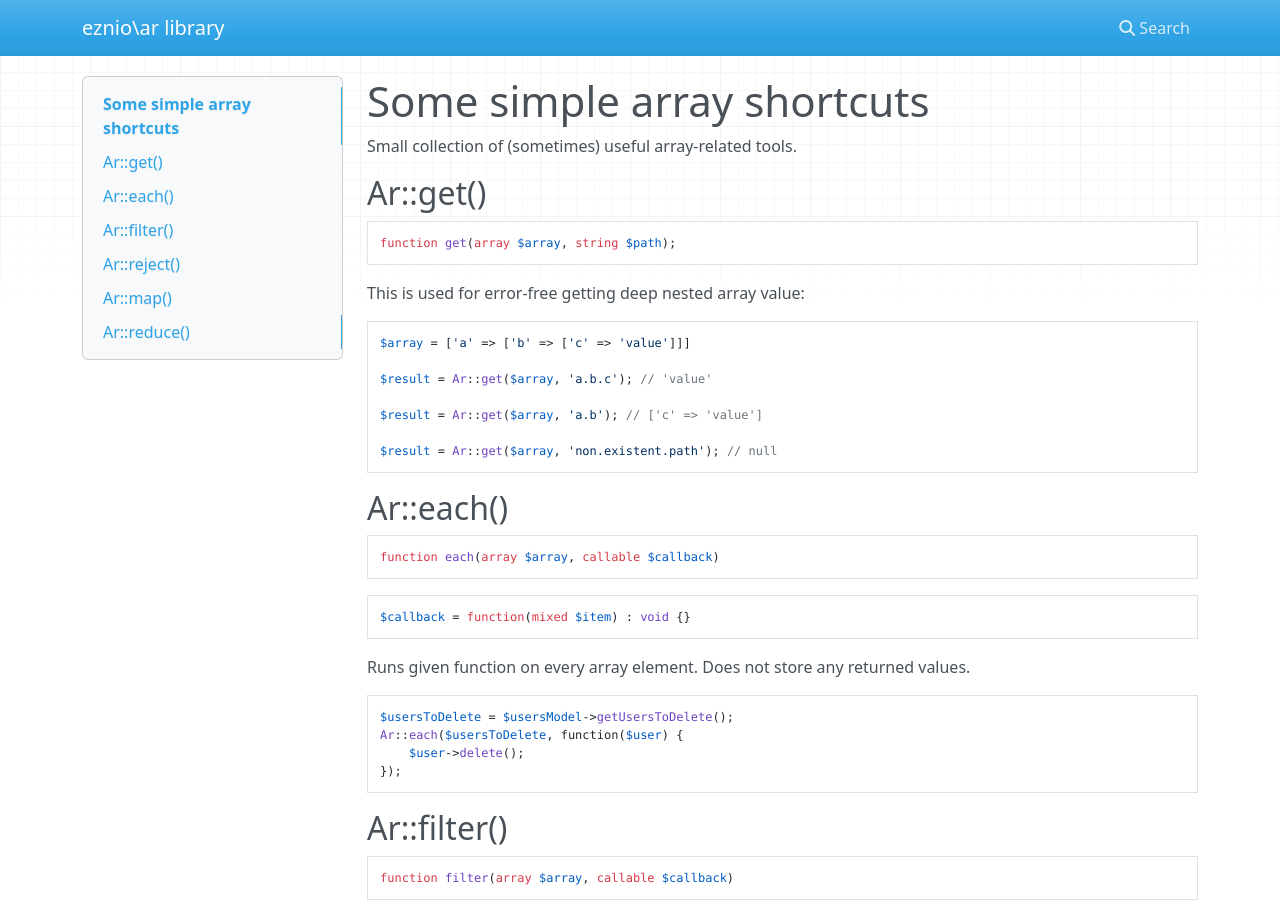
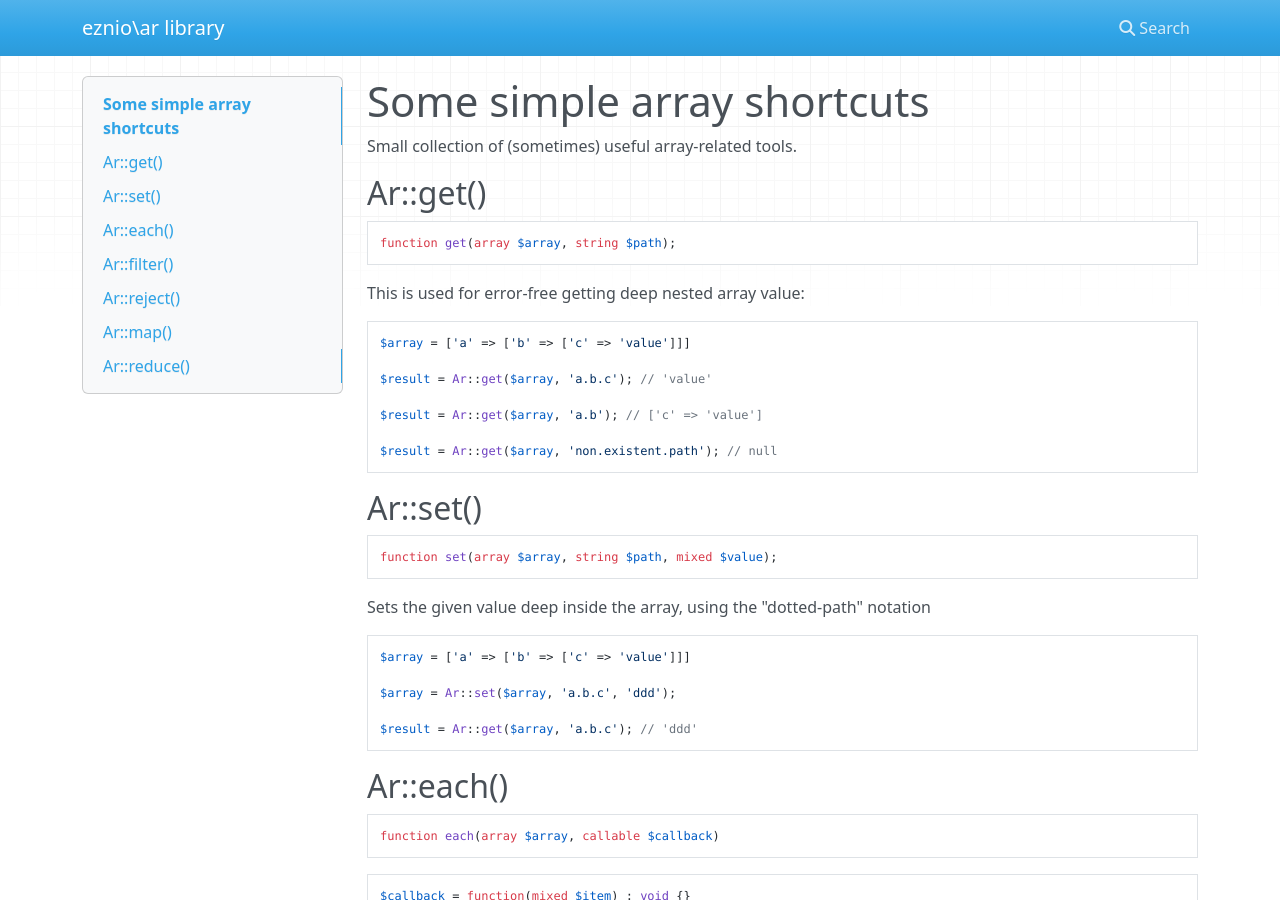
Before and after one commit to eznio/ar, an MkDocs documentation site: the page built from docs/index.md, in a window 1280 px wide and 900 px high. Built offline with MkDocs 1.6.1, drawn with Linux system fonts in a browser that asks for light colours; nearby versions of some CDN libraries.

````diff
--- a/docs/index.md
+++ b/docs/index.md
@@ -18,6 +18,22 @@ $result = Ar::get($array, 'a.b.c'); // 'value'
 $result = Ar::get($array, 'a.b'); // ['c' => 'value']
 
 $result = Ar::get($array, 'non.existent.path'); // null
+```
+
+## Ar::set()
+
+```php
+function set(array $array, string $path, mixed $value);
+```
+
+Sets the given value deep inside the array, using the "dotted-path" notation
+
+```php
+$array = ['a' => ['b' => ['c' => 'value']]]
+
+$array = Ar::set($array, 'a.b.c', 'ddd');
+
+$result = Ar::get($array, 'a.b.c'); // 'ddd'
 ```
 
 ## Ar::each()
````
Also changed, not shown: 1 other file.
